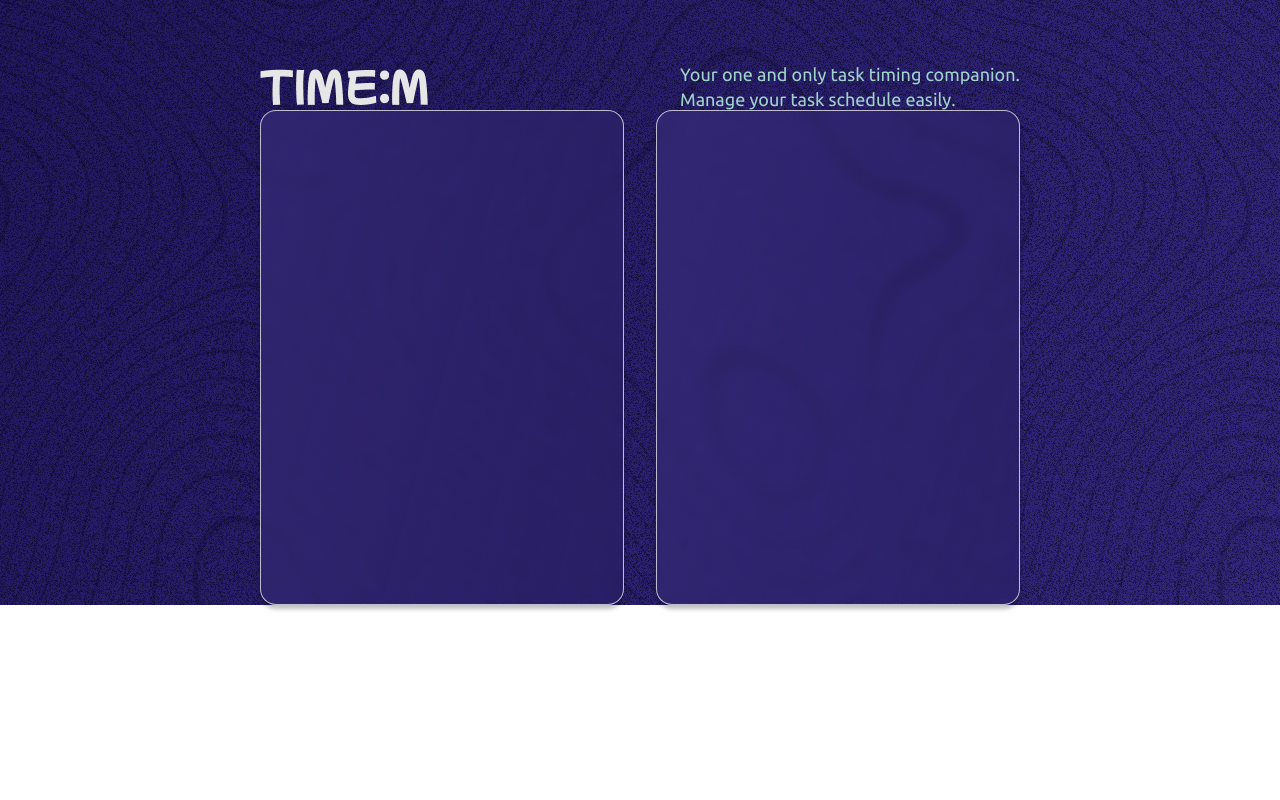
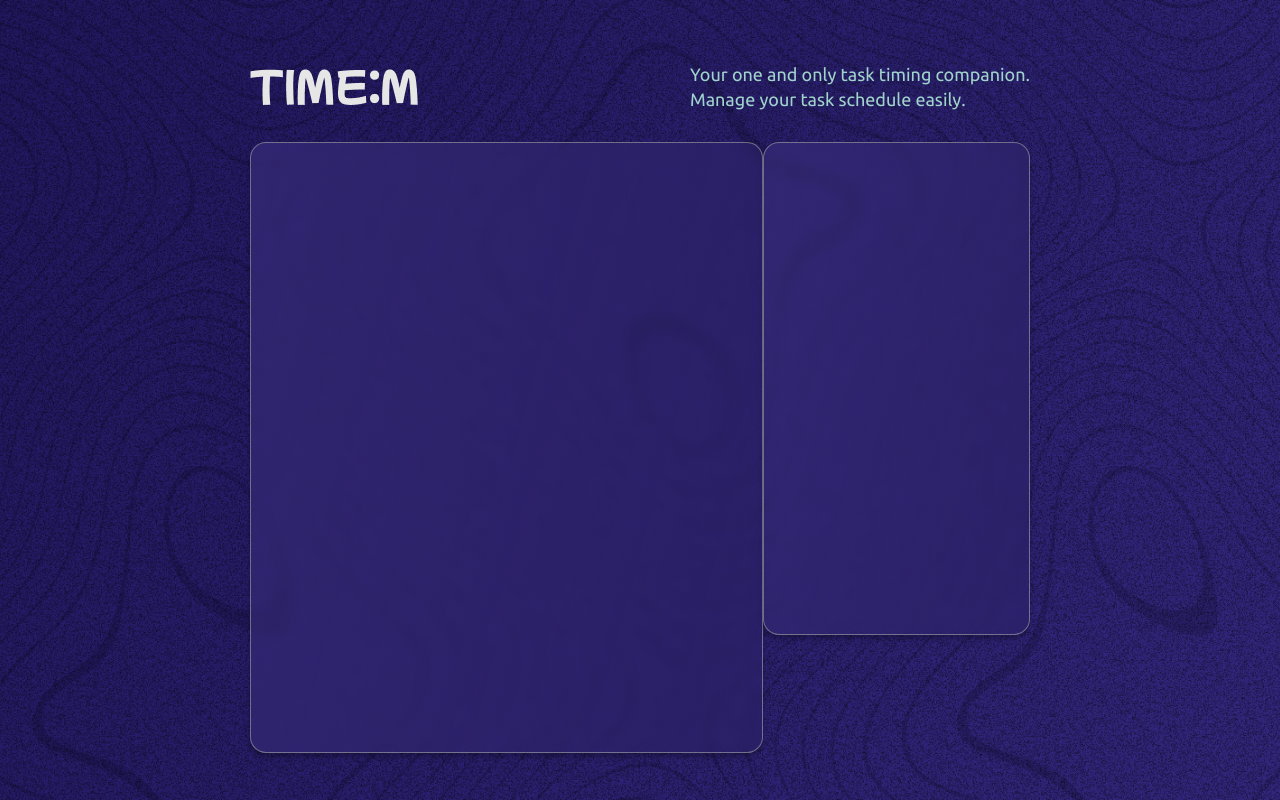
Before and after one commit to ranjit-shrestha1999/timem, a React (Vite) app: page / in a window 1280 px wide. Built offline with nearby package versions, Linux system fonts and the light colour scheme.

Commit message:
css changes

```diff
--- a/src/App.css
+++ b/src/App.css
@@ -1,15 +1,14 @@
-.app {
+.main {
   display: flex;
   flex-direction: column;
-  gap: 2rem;
-
   align-items: center;
-  width: 100vw;
-}
-.second {
-  display: flex;
+  justify-content: center;
+  padding: 64px 250px 0px 250px;
   gap: 2rem;
 }
-.main {
-  max-width: 1440px;
+
+.second {
+  width: 100%;
+  display: flex;
+  justify-content: space-between;
 }
--- a/src/assets/components/Timer.tsx
+++ b/src/assets/components/Timer.tsx
@@ -1,6 +1,6 @@
 import "../styles/Timer.css";
 const Timer = () => {
-  return <div className="container" />;
+  return <div className="container1" />;
 };
 
 export default Timer;
--- a/src/assets/styles/Heading.css
+++ b/src/assets/styles/Heading.css
@@ -3,7 +3,6 @@
   display: flex;
   justify-content: space-between;
   align-items: center;
-  padding-top: 64px;
 }
 .para {
   display: flex;
--- a/src/assets/styles/Timer.css
+++ b/src/assets/styles/Timer.css
@@ -1,5 +1,5 @@
-.container {
-  width: 362px;
+.container1 {
+  width: 400px;
   height: 493px;
   background: linear-gradient(
     105deg,
@@ -8,6 +8,6 @@
   );
   box-shadow: 0px 4px 4px rgba(0, 0, 0, 0.25);
   border-radius: 16px;
-  border: 1px solid rgba(255, 255, 255, 0.7);
+  border: 1px solid rgba(165, 163, 163, 0.6);
   backdrop-filter: blur(6px);
 }
--- a/src/assets/styles/Todo.css
+++ b/src/assets/styles/Todo.css
@@ -8,6 +8,6 @@
   );
   box-shadow: 0px 4px 4px rgba(0, 0, 0, 0.25);
   border-radius: 16px;
-  border: 1px solid rgba(165, 163, 163, 0.7);
+  border: 1px solid rgba(165, 163, 163, 0.6);
   backdrop-filter: blur(6px);
 }
--- a/src/index.css
+++ b/src/index.css
@@ -3,9 +3,15 @@
   margin: 0px;
   padding: 0px;
   font-family: "Ubuntu";
+  box-sizing: border-box;
 }
-/* body {
-  background: url("./assets/images/lines.png"),
-    url("./assets/images/noise.png")
-      linear-gradient(120deg, #211860 0%, #33277e 100%);
-} */
+
+.app {
+  background-repeat: no-repeat !important;
+  background-attachment: fixed !important;
+  background-position: center !important;
+  background-size: cover !important;
+  height: 100vh;
+  display: flex;
+  flex-direction: column;
+}
```
